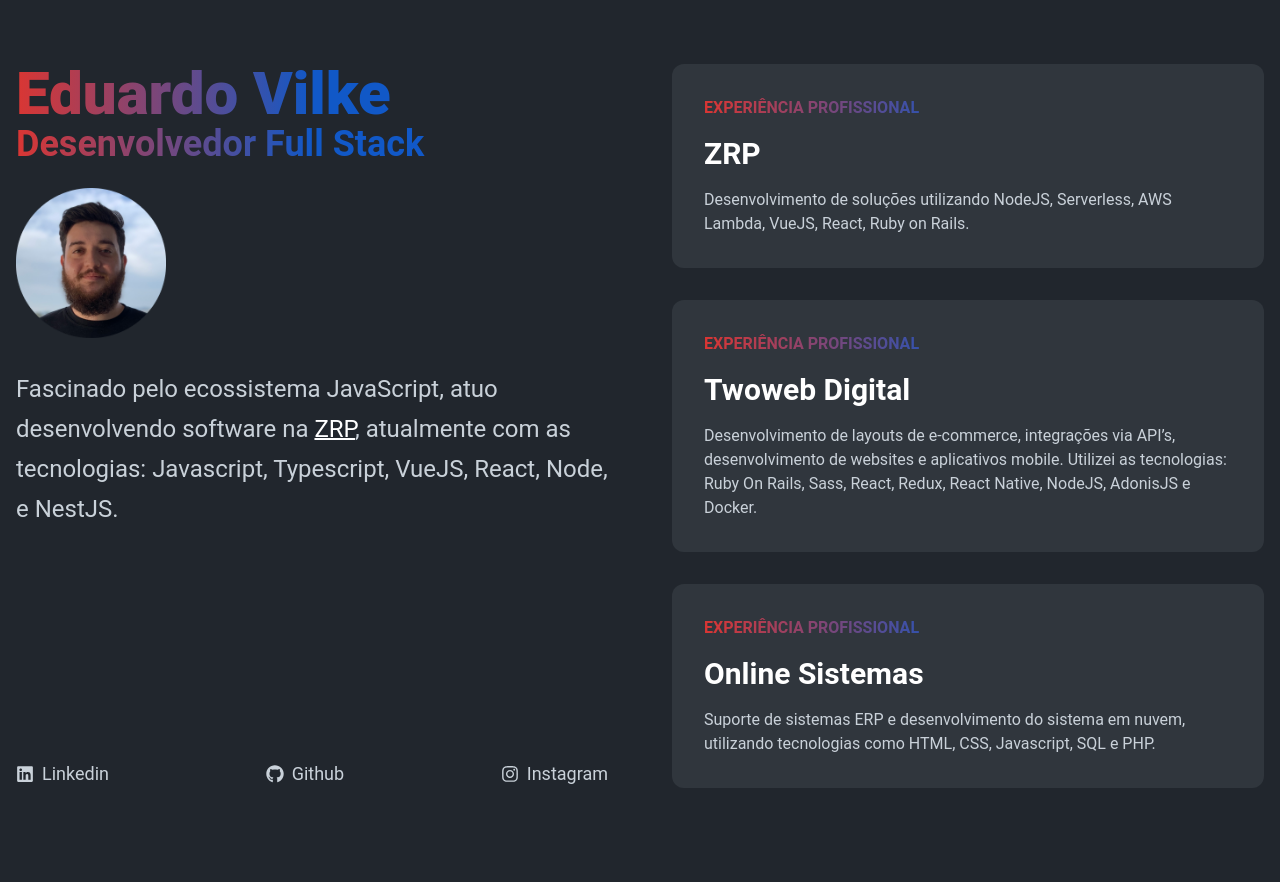
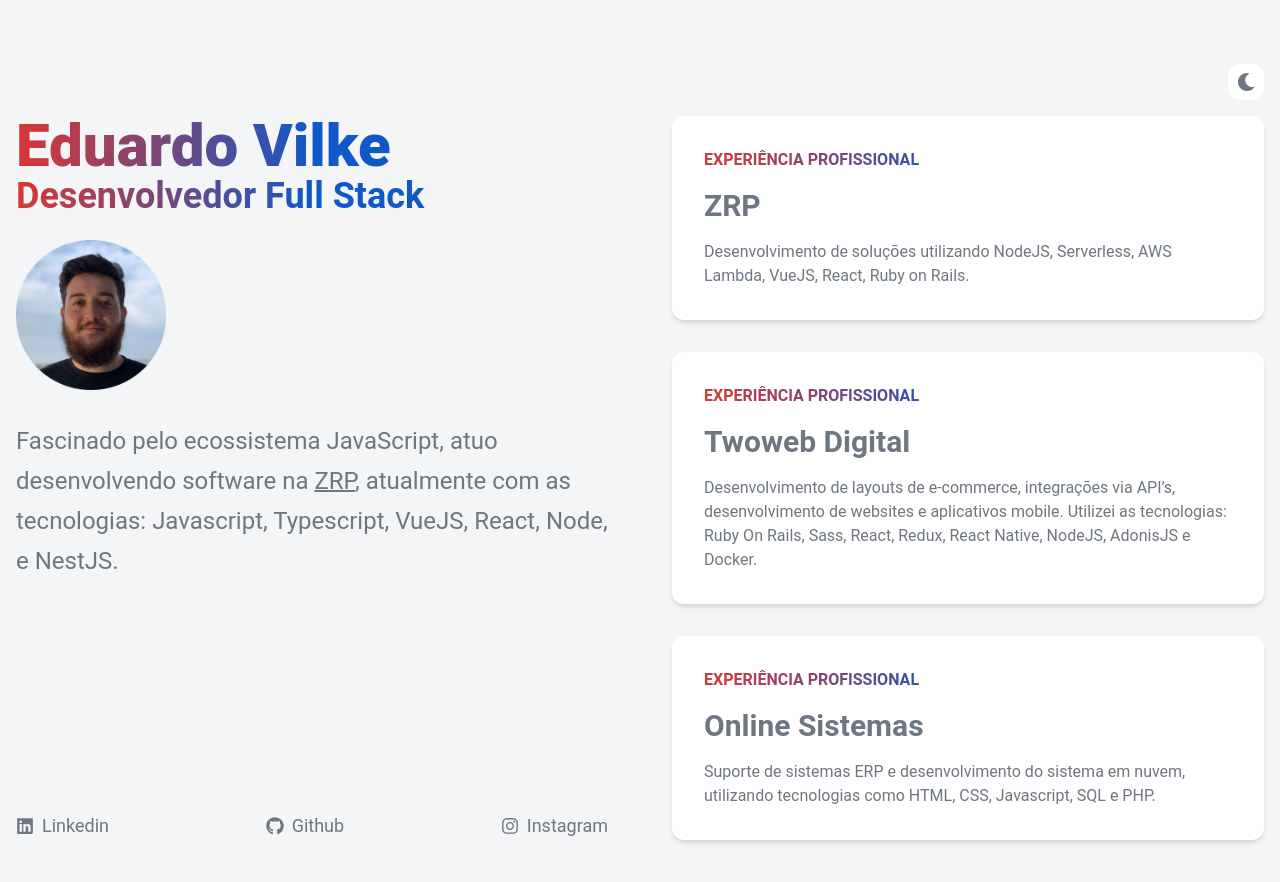
Before and after one commit to eduardovilke/eduardovilke.com, a Next.js app: page / in a window 1280 px wide. Shown: the top 882 px of the page. Before the commit the page ends 852 px from the top, so only its background shows below. Built offline with nearby package versions, Linux system fonts and the light colour scheme.

Commit message:
feat: added dark mode

```diff
--- a/src/components/About/index.tsx
+++ b/src/components/About/index.tsx
@@ -15,11 +15,11 @@
           width="150"
           height="150"
         />
-        <p className="text-2xl text-gray-light my-6 leading-10">
-          Fascinado pelo ecossistema JavaScript, atuo desenvolvendo software na <a href="https://www.zrp.com.br/" target="_blank" className="text-white underline underline-offset-1 text-zenith" rel="noreferrer">ZRP</a>, atualmente com as tecnologias: Javascript, Typescript, VueJS, React, Node, e NestJS.
+        <p className="text-2xl dark:text-gray-light text-gray-300 my-6 leading-10">
+          Fascinado pelo ecossistema JavaScript, atuo desenvolvendo software na <a href="https://www.zrp.com.br/" target="_blank" className="dark:text-gray-light text-gray-300 underline underline-offset-1 text-zenith" rel="noreferrer">ZRP</a>, atualmente com as tecnologias: Javascript, Typescript, VueJS, React, Node, e NestJS.
         </p>
       </div>
-      <footer className="flex justify-between text-gray-light">
+      <footer className="flex justify-between dark:text-gray-light text-gray-300">
         <a href="https://www.linkedin.com/in/eduardo-vilke/" className="flex items-center text-lg">
           <FaLinkedin />
           <p className="pl-2">Linkedin</p>
--- /dev/null
+++ b/src/components/Navbar/index.tsx
@@ -0,0 +1,20 @@
+import { FaSun, FaMoon} from 'react-icons/fa';
+import { useTheme } from '../../hooks/useTheme';
+
+export const Navbar = (): JSX.Element => {
+
+  const { theme, toggle } = useTheme()
+
+  const toggleTheme = (): void => toggle();
+
+  return (
+    <div className='flex justify-end'>
+      <button
+        className='flex items-center justify-center mb-4 border border-transparent text-base font-medium rounded-xl dark:text-gray-light text-gray-300 bg-white dark:bg-gray hover:bg-white dark:hover:bg-gray-200 py-2 text-lg px-2'
+        onClick={toggleTheme}
+      >
+        {theme === 'dark' ? <FaMoon /> : <FaSun />}
+      </button>
+    </div>
+  )
+}
--- a/src/components/WorkExperiencie/components/jobCards.tsx
+++ b/src/components/WorkExperiencie/components/jobCards.tsx
@@ -13,12 +13,12 @@
     <>
       {jobs.map((job) => (
         <div key={job.title} className={(job.id % 2 == 0) ? `card my-8` : `card`}>
-          <div className="flex flex-col bg-gray rounded-xl p-8">
+          <div className="flex flex-col bg-white dark:bg-gray rounded-xl p-8 shadow-md dark:shadow-transparent">
             <h4 className="font-bold bg-clip-text bg-gradient-to-r from-red via-blue to-blue text-transparent">EXPERIÊNCIA PROFISSIONAL</h4>
-            <h3 className="font-bold text-white py-4 text-3xl	">
+            <h3 className="font-bold dark:text-white text-gray-300 py-4 text-3xl	">
               {job.title}
             </h3>
-            <p className="text-gray-light">
+            <p className="dark:text-gray-light text-gray-300">
               {job.description}
             </p>
           </div>
--- /dev/null
+++ b/src/hooks/useTheme.tsx
@@ -0,0 +1,50 @@
+import { createContext, ReactNode, useContext, useEffect, useState } from 'react';
+
+interface ThemeProviderProps {
+  children: ReactNode;
+}
+
+interface ThemeContextData {
+  theme: string;
+  toggle: () => void;
+}
+
+const ThemeContext = createContext<ThemeContextData>({} as ThemeContextData);
+
+export const ThemeProvider = ({ children }: ThemeProviderProps): JSX.Element => {
+  const [theme, setTheme] = useState<string>('dark');
+
+  useEffect(() => {
+    const currentTheme = localStorage.getItem('theme');
+
+    if(!currentTheme){
+      setTheme('dark')
+      localStorage.setItem('theme', 'dark')
+    }else{
+      setTheme(currentTheme)
+      handleThemeInHtml()
+    }
+  }, [theme])
+
+  const toggle = () => {
+    const nextTheme = (theme === 'dark') ? 'light' : 'dark'
+    localStorage.setItem('theme', nextTheme)
+    setTheme(nextTheme)
+  }
+
+  const handleThemeInHtml = (): void => {
+    const d = document.documentElement;
+    if(d.classList.length > 0){
+      d.setAttribute("class", "");
+    }
+    d.classList.add(theme);
+  }
+
+  return (
+    <ThemeContext.Provider value={{ theme, toggle }} >
+      {children}
+    </ThemeContext.Provider>
+  )
+}
+
+export const useTheme = (): ThemeContextData => useContext(ThemeContext)
--- a/src/pages/_app.tsx
+++ b/src/pages/_app.tsx
@@ -1,8 +1,13 @@
 import '../styles/globals.css'
 import type { AppProps } from 'next/app'
+import { ThemeProvider } from '../hooks/useTheme'
 
 function MyApp({ Component, pageProps }: AppProps) {
-  return <Component {...pageProps} />
+  return (
+    <ThemeProvider>
+      <Component {...pageProps} />
+    </ThemeProvider>
+  )
 }
 
 export default MyApp
--- a/src/pages/_document.tsx
+++ b/src/pages/_document.tsx
@@ -1,11 +1,11 @@
-import Document, {Html, Head, Main, NextScript} from 'next/document'
+import {Html, Head, Main, NextScript} from 'next/document'
 import { GA_TRACKING_ID } from '../lib/gtag'
-export default class MyDocument extends Document{
-  render(){
+
+export default function MyDocument() {
+
   return(
     <Html lang='pt-BR'>
       <Head>
-
         <script
           dangerouslySetInnerHTML={{
             __html: `
@@ -37,13 +37,11 @@
             `,
           }}
         />
-
       </Head>
-        <body>
+      <body className='bg-white-100 dark:bg-gray-dark'>
         <Main />
         <NextScript />
       </body>
     </Html>
   )
 }
-}
--- a/src/pages/index.tsx
+++ b/src/pages/index.tsx
@@ -1,5 +1,6 @@
 import Head from 'next/head'
 import { About } from '../components/About'
+import { Navbar } from '../components/Navbar';
 import { WorkExperience } from '../components/WorkExperiencie'
 
 interface HomeProps {
@@ -19,6 +20,7 @@
 }
 
 const Home = ({ title, description, image }: HomeProps) => {
+
   return (
     <>
       <Head>
@@ -30,6 +32,7 @@
         <meta content={`https://eduardovilke.com${image}`} property="og:image" />
       </Head>
       <div className="container mx-auto px-4 my-16">
+        <Navbar />
         <div className="grid grid-cols-1 gap-16 md:grid-cols-2">
           <About />
           <WorkExperience />
--- a/src/styles/globals.css
+++ b/src/styles/globals.css
@@ -1,10 +1,6 @@
 @tailwind base;
 @tailwind components;
 @tailwind utilities;
-
-body {
-  background: #21262D;
-}
 
 * {
   margin: 0;
--- a/tailwind.config.js
+++ b/tailwind.config.js
@@ -15,8 +15,11 @@
         'red': '#DA3633',
         'gray-dark': '#21262D',
         'gray': '#30363D',
+        'gray-200': '#2b3036',
+        'gray-300': '#6E7781',
         'gray-light': '#C9D1D9',
-        'white': '#FFFFFF'
+        'white': '#FFFFFF',
+        'white-100': '#F4F5F7'
       },
       height: {
         '80vh': '80vh',
@@ -24,4 +27,5 @@
     },
   },
   plugins: [],
+  darkMode: 'class'
 }
```
Also changed, not shown: .eslintrc.json. Lines whose indentation alone changed are shown as unchanged.
